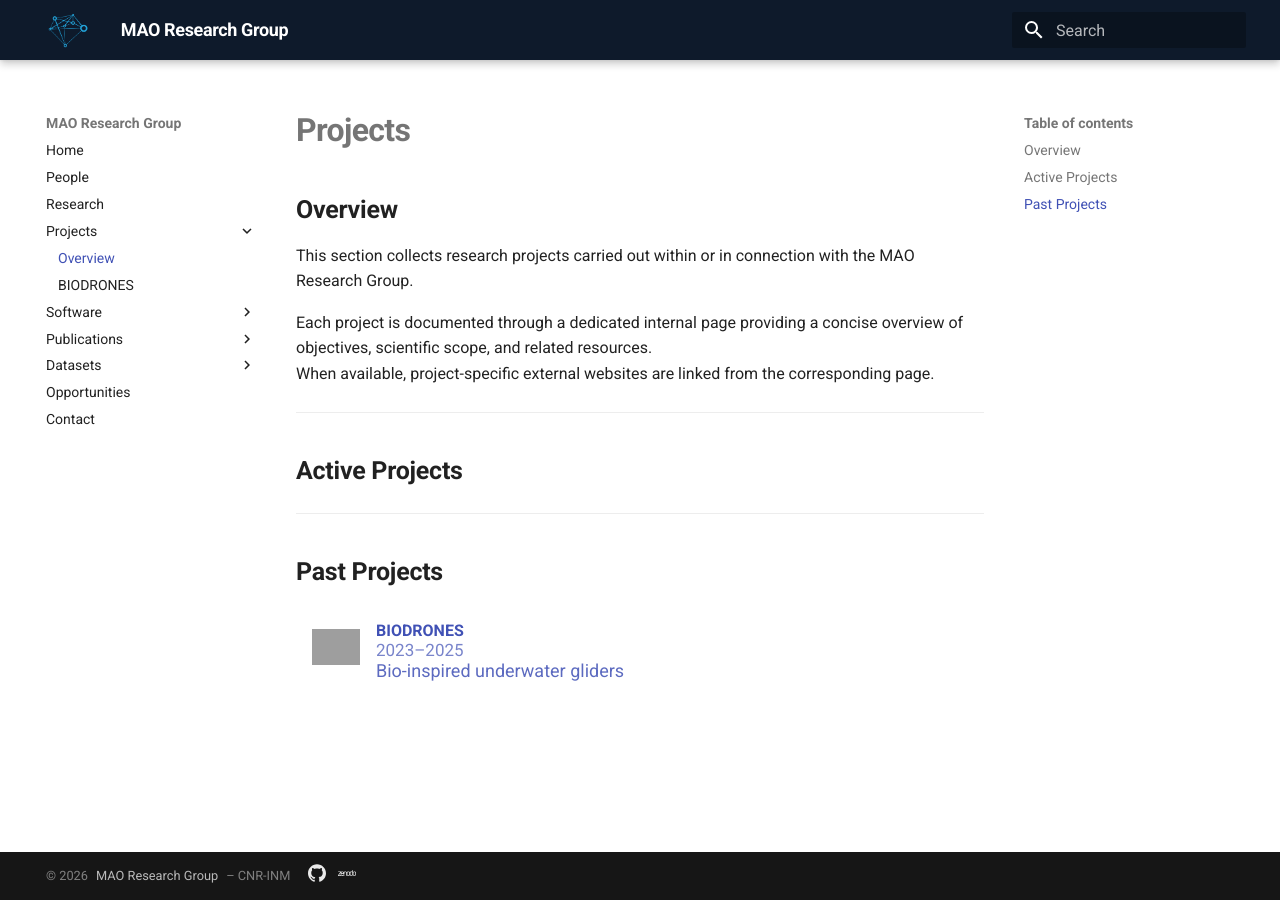
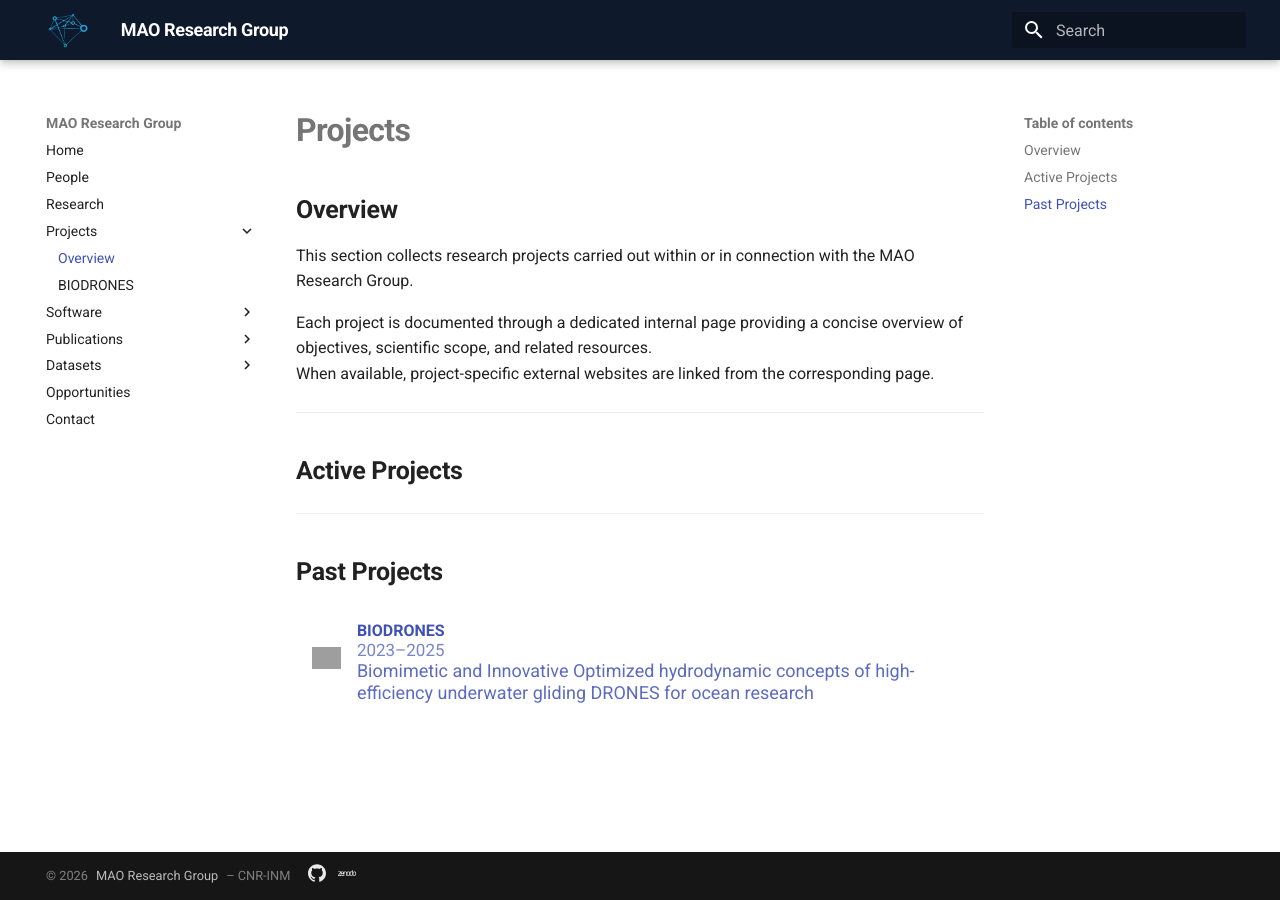
Before and after one commit to cnr-inm-mao/cnr-inm-mao.github.io, an MkDocs documentation site: the page built from docs/projects/index.md, in a window 1280 px wide. Built offline with MkDocs 1.6.1 and Material for MkDocs 9.7.7, drawn with Linux system fonts in a browser that asks for light colours; grey boxes are pictures that could not be loaded.

Commit message:
revised and updated projects

```diff
--- a/docs/projects/index.md
+++ b/docs/projects/index.md
@@ -43,7 +43,7 @@
   <div class="project-info">
     <strong>BIODRONES</strong><br>
     <span class="project-dates">2023–2025</span><br>
-    <span class="project-desc">Bio-inspired underwater gliders</span>
+    <span class="project-desc">Biomimetic and Innovative Optimized hydrodynamic concepts of high-efficiency underwater gliding DRONES for ocean research</span>
   </div>
 </a>
 
```
Also changed, not shown: docs/projects/biodrones.md (+1 -1 lines).
